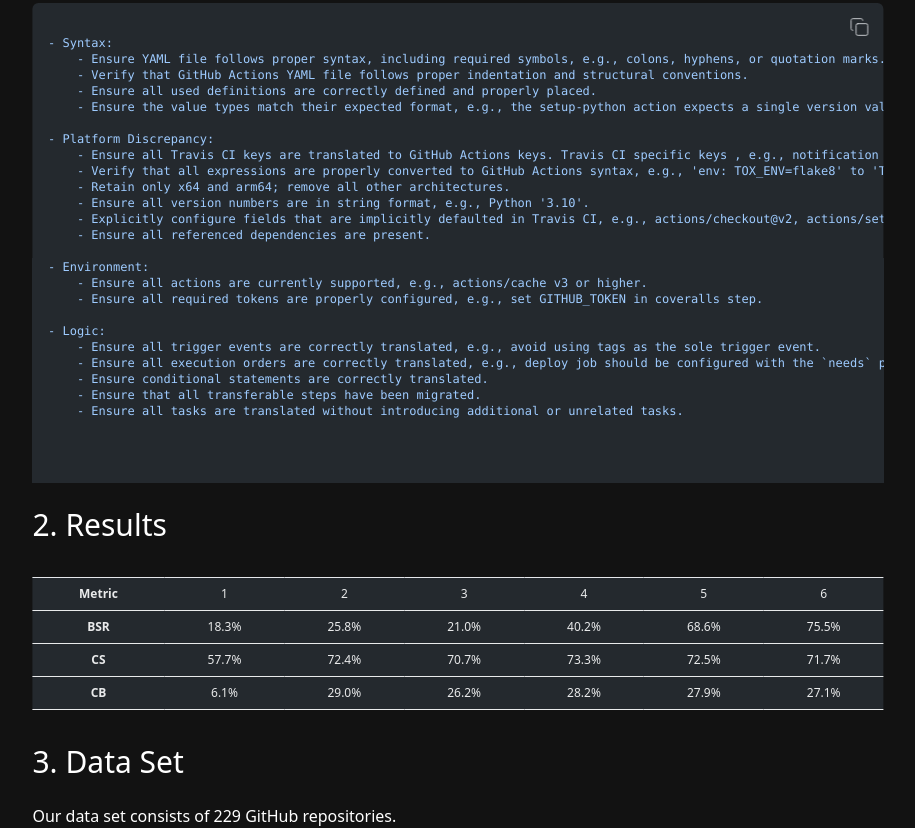
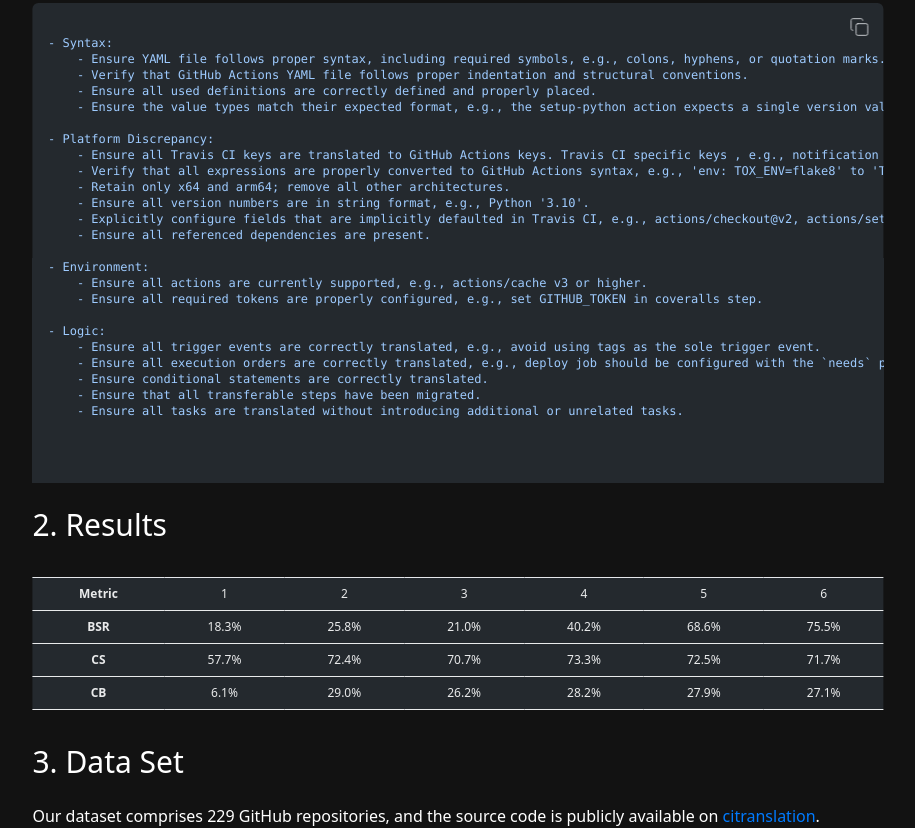
Before and after one commit to citranslation/citranslation.github.io, a plain HTML site: page index.html in a window 1280 px wide. Shown: the part 373-1201 px from the top of the page, without its empty margins (182-1097 px from the left). Drawn offline with nearby package versions, Linux system fonts and the light colour scheme.

Commit message:
update index.html

```diff
--- a/index.html
+++ b/index.html
@@ -312,7 +312,10 @@
                                             </div>
                                         </h1>
                                         <p>
-                                            Our data set consists of 229 GitHub repositories.
+                                            Our dataset comprises 229 GitHub repositories, and the source code is
+                                            publicly available on
+                                            <a href="https://github.com/citranslation/citranslation" target="_blank"
+                                                style="color: #007bff; text-decoration: none;">citranslation</a>.
                                         </p>
                                     </article>
                                 </div>
```
